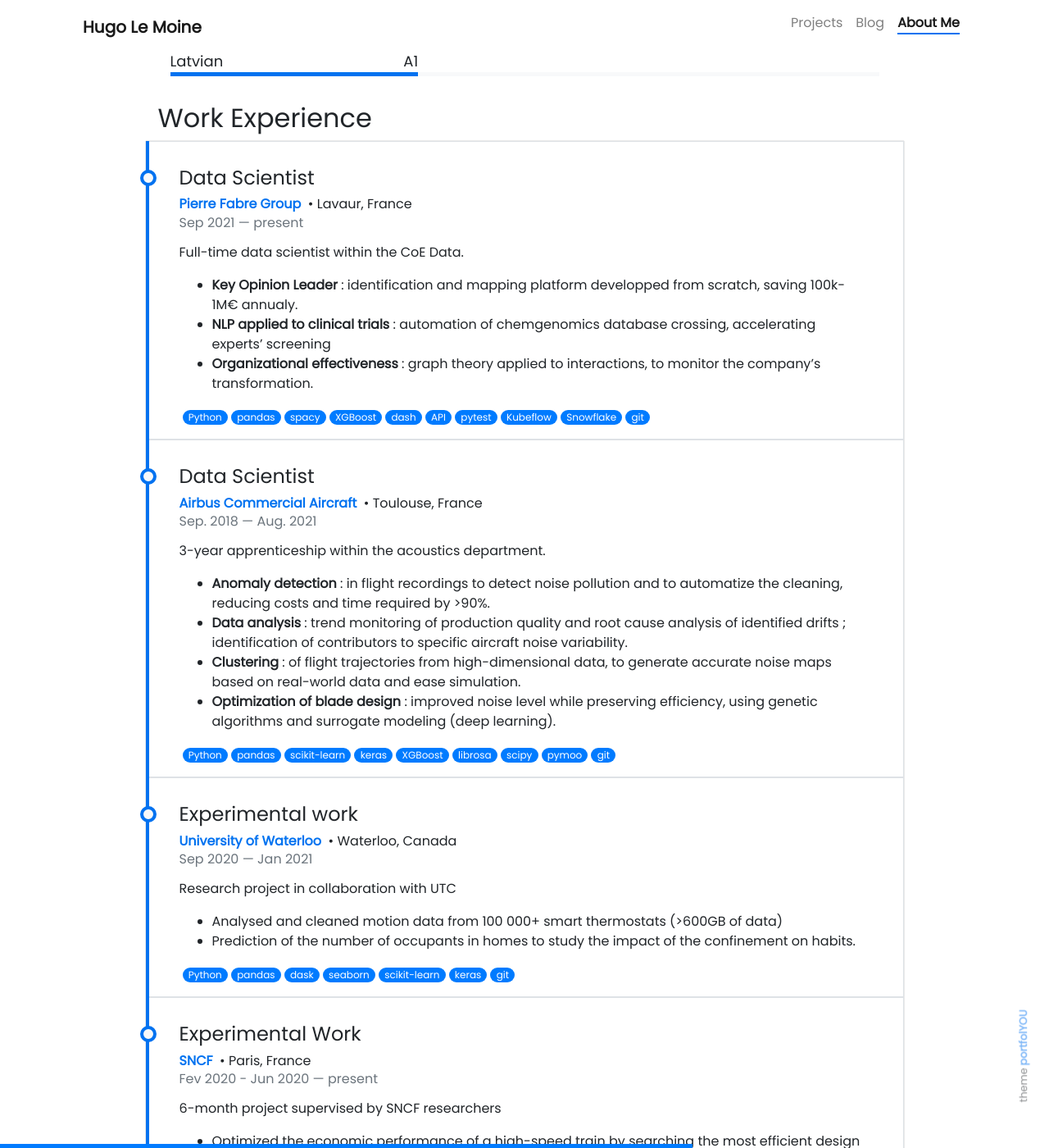
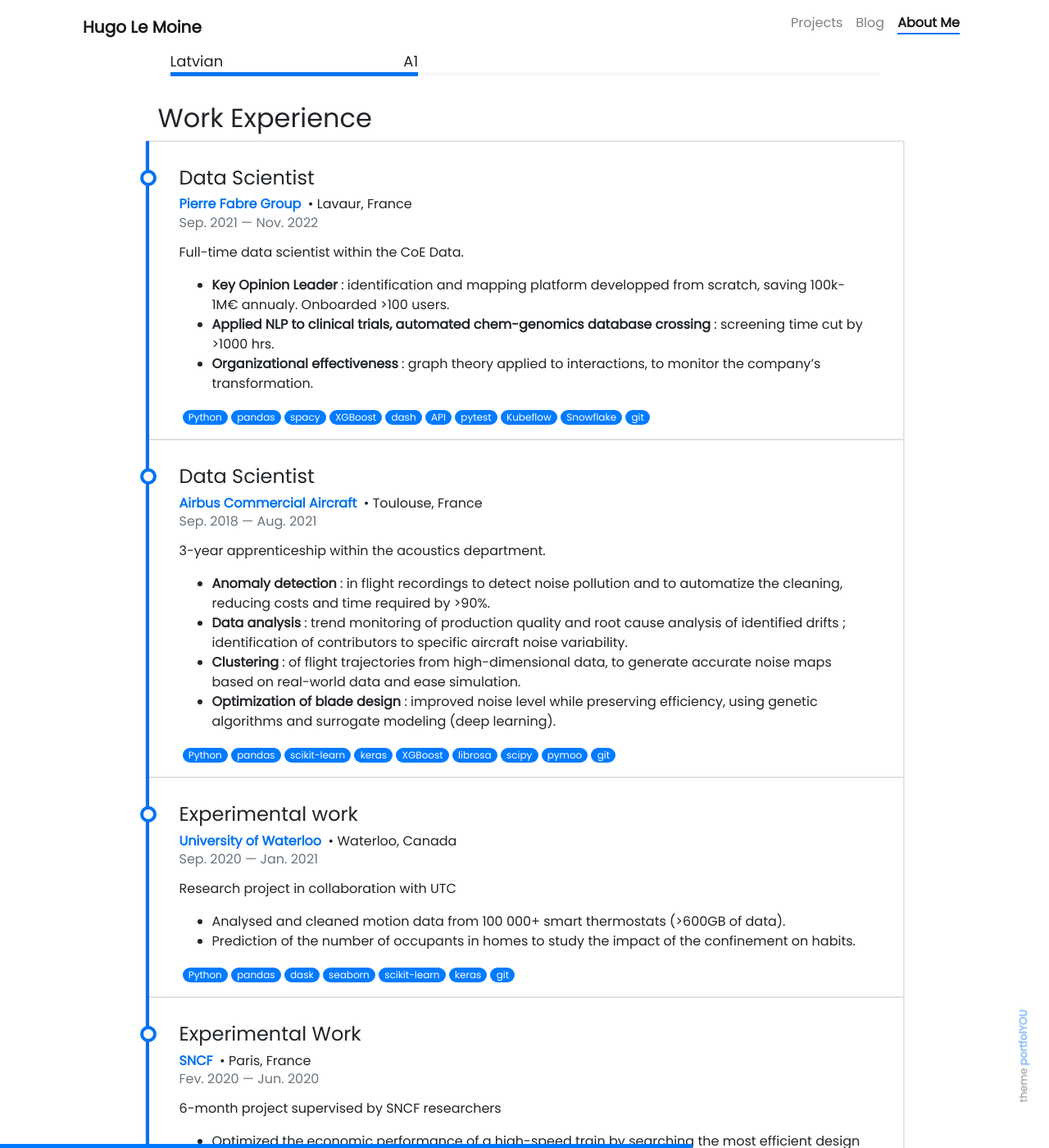
Before and after one commit to hugolmn/hugolmn.github.io, a Jekyll site: the page built from pages/about.md, in a window 1280 px wide and 1400 px high, scrolled down 2187 px. Shown: the whole window at 82% size. Built offline with Jekyll 4.4.1, drawn with Linux system fonts in a browser that asks for light colours; nearby versions of some CDN libraries; emoji names are drawn with the system emoji font.

Commit message:
Updated experiences

```diff
--- a/_data/experiences-timeline.yml
+++ b/_data/experiences-timeline.yml
@@ -3,12 +3,12 @@
   location: Lavaur, France
   country: France
   role: Data Scientist
-  from: Sep 2021
-  to: present
+  from: Sep. 2021
+  to: Nov. 2022
   description: Full-time data scientist within the CoE Data.
   courses:
-    - "Key Opinion Leader: identification and mapping platform developped from scratch, saving 100k-1M€ annualy."
-    - "NLP applied to clinical trials: automation of chemgenomics database crossing, accelerating experts’ screening"
+    - "Key Opinion Leader: identification and mapping platform developped from scratch, saving 100k-1M€ annualy. Onboarded >100 users."
+    - "Applied NLP to clinical trials, automated chem-genomics database crossing: screening time cut by >1000 hrs."
     - "Organizational effectiveness: graph theory applied to interactions, to monitor the company’s transformation."
   tools: [Python, pandas, spacy, XGBoost, dash, API, pytest, Kubeflow, Snowflake, git]
 
@@ -32,11 +32,11 @@
   location: Waterloo, Canada
   country: Canada
   role: Experimental work
-  from: Sep 2020
-  to: Jan 2021
+  from: Sep. 2020
+  to: Jan. 2021
   description: Research project in collaboration with UTC
   courses:
-    - "Analysed and cleaned motion data from 100 000+ smart thermostats (>600GB of data)"
+    - "Analysed and cleaned motion data from 100 000+ smart thermostats (>600GB of data)."
     - "Prediction of the number of occupants in homes to study the impact of the confinement on habits."
   tools: [Python, pandas, dask, seaborn, scikit-learn, keras, git]
 
@@ -45,8 +45,8 @@
   location: Paris, France
   country: France
   role: Experimental Work
-  from: Fev 2020 - Jun 2020
-  to: present
+  from: Fev. 2020
+  to: Jun. 2020
   description: 6-month project supervised by SNCF researchers
   courses:
     - "Optimized the economic performance of a high-speed train by searching the most efficient design of operation."
```
